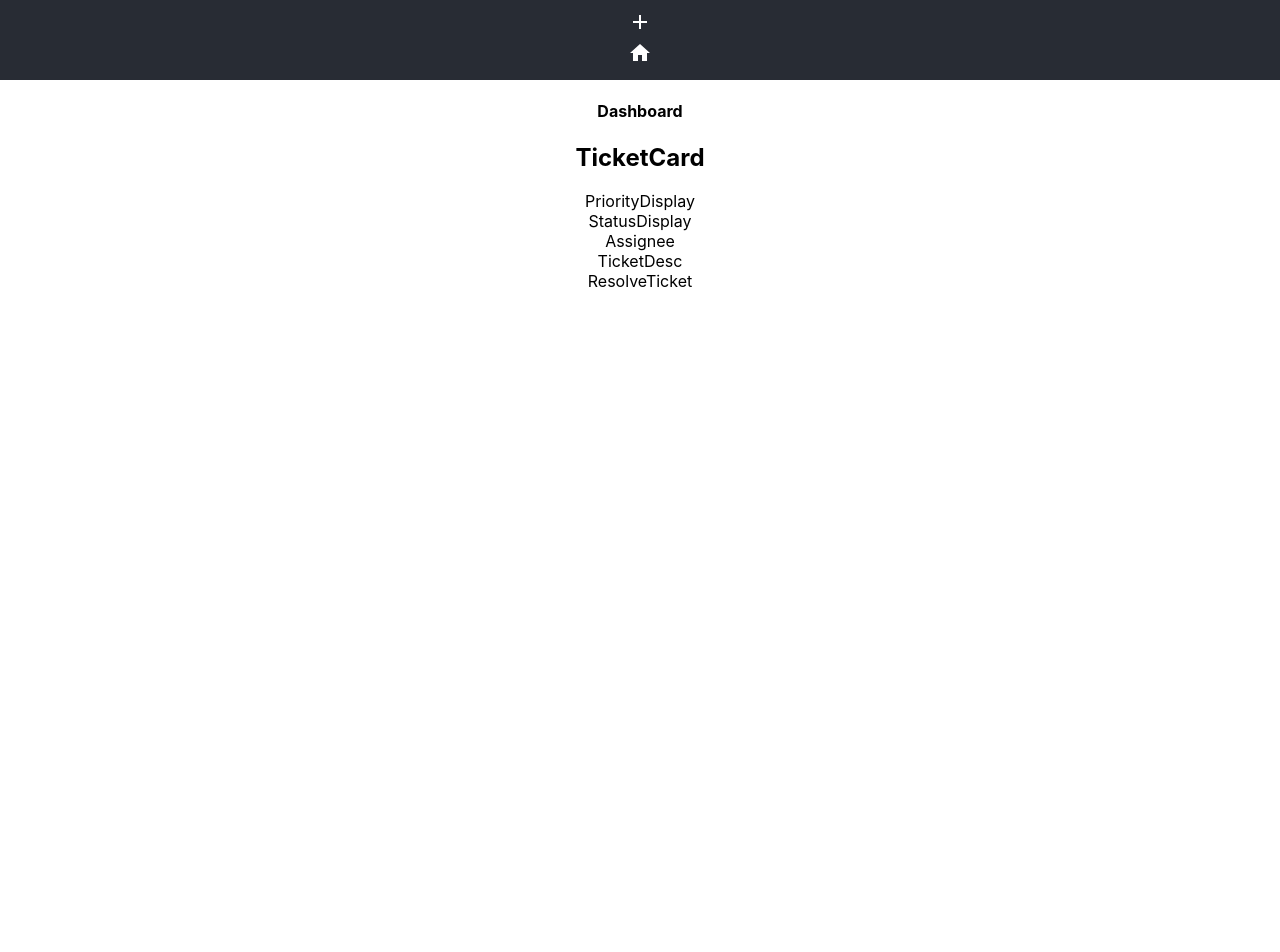
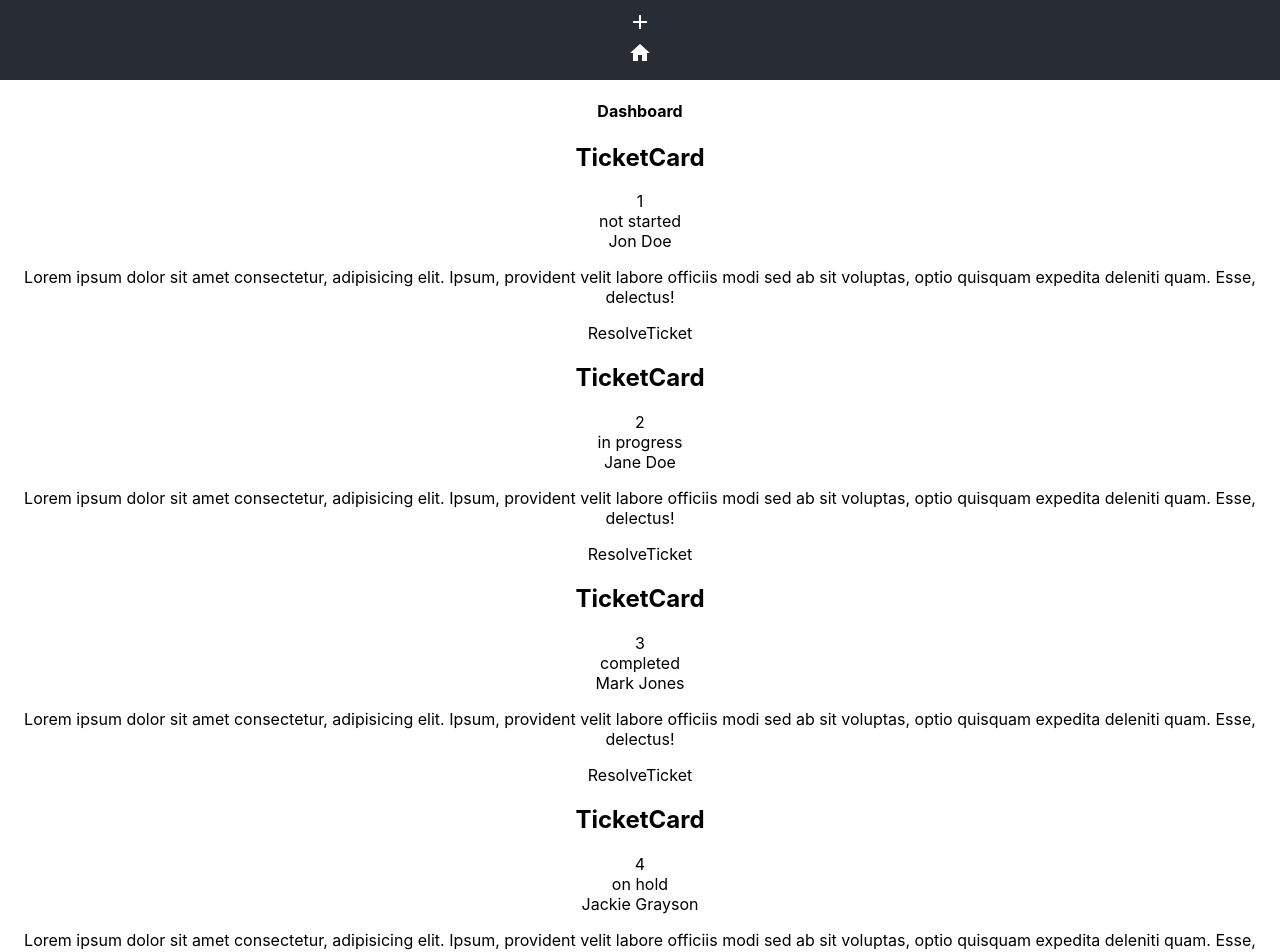
Before and after one commit to jamesfulreader/ticket-app, a React (Create React App) app: page / in a window 1280 px wide. Shown: the top 952 px of the page. Before the commit the page ends 800 px from the top, so only its background shows below. Built offline with nearby package versions, Linux system fonts and the light colour scheme.

Commit message:
add temp data to ticketcard

```diff
--- a/src/components/Assignee.js
+++ b/src/components/Assignee.js
@@ -1,7 +1,7 @@
 import React from 'react'
 
-function Assignee() {
-	return <div>Assignee</div>
+function Assignee({ assignee }) {
+	return <div>{assignee}</div>
 }
 
 export default Assignee
--- a/src/components/PriorityDisplay.js
+++ b/src/components/PriorityDisplay.js
@@ -1,7 +1,7 @@
 import React from 'react'
 
-function PriorityDisplay() {
-	return <div>PriorityDisplay</div>
+function PriorityDisplay({ priority }) {
+	return <div>{priority}</div>
 }
 
 export default PriorityDisplay
--- a/src/components/StatusDisplay.js
+++ b/src/components/StatusDisplay.js
@@ -1,7 +1,7 @@
 import React from 'react'
 
-function StatusDisplay() {
-	return <div>StatusDisplay</div>
+function StatusDisplay({ status }) {
+	return <div>{status}</div>
 }
 
 export default StatusDisplay
--- a/src/components/TicketCard.js
+++ b/src/components/TicketCard.js
@@ -5,14 +5,14 @@ import ResolveTicket from './ResolveTicket'
 import StatusDisplay from './StatusDisplay'
 import TicketDesc from './TicketDesc'
 
-function TicketCard() {
+function TicketCard({ ticket }) {
 	return (
 		<div>
 			<h2>TicketCard</h2>
-			<PriorityDisplay />
-			<StatusDisplay />
-			<Assignee />
-			<TicketDesc />
+			<PriorityDisplay priority={ticket.priority} />
+			<StatusDisplay status={ticket.status} />
+			<Assignee assignee={ticket.assignee} />
+			<TicketDesc description={ticket.description} />
 			<ResolveTicket />
 		</div>
 	)
--- a/src/components/TicketDesc.js
+++ b/src/components/TicketDesc.js
@@ -1,7 +1,11 @@
 import React from 'react'
 
-function TicketDesc() {
-	return <div>TicketDesc</div>
+function TicketDesc({ description }) {
+	return (
+		<div>
+			<p>{description}</p>
+		</div>
+	)
 }
 
 export default TicketDesc
--- a/src/pages/Dashboard.js
+++ b/src/pages/Dashboard.js
@@ -1,10 +1,66 @@
 import TicketCard from '../components/TicketCard'
 
 function Dashboard() {
+	const data = [
+		{
+			assignee: 'Jon Doe',
+			priority: 1,
+			status: 'not started',
+			description:
+				'Lorem ipsum dolor sit amet consectetur, adipisicing elit. Ipsum, provident velit labore officiis modi sed ab sit voluptas, optio quisquam expedita deleniti quam. Esse, delectus!',
+		},
+		{
+			assignee: 'Jane Doe',
+			priority: 2,
+			status: 'in progress',
+			description:
+				'Lorem ipsum dolor sit amet consectetur, adipisicing elit. Ipsum, provident velit labore officiis modi sed ab sit voluptas, optio quisquam expedita deleniti quam. Esse, delectus!',
+		},
+		{
+			assignee: 'Mark Jones',
+			priority: 3,
+			status: 'completed',
+			description:
+				'Lorem ipsum dolor sit amet consectetur, adipisicing elit. Ipsum, provident velit labore officiis modi sed ab sit voluptas, optio quisquam expedita deleniti quam. Esse, delectus!',
+		},
+		{
+			assignee: 'Jackie Grayson',
+			priority: 4,
+			status: 'on hold',
+			description:
+				'Lorem ipsum dolor sit amet consectetur, adipisicing elit. Ipsum, provident velit labore officiis modi sed ab sit voluptas, optio quisquam expedita deleniti quam. Esse, delectus!',
+		},
+		{
+			assignee: 'Mary Mars',
+			priority: 5,
+			status: 'in progress',
+			description:
+				'Lorem ipsum dolor sit amet consectetur, adipisicing elit. Ipsum, provident velit labore officiis modi sed ab sit voluptas, optio quisquam expedita deleniti quam. Esse, delectus!',
+		},
+		{
+			assignee: 'George Gustov',
+			priority: 5,
+			status: 'in progress',
+			description:
+				'Lorem ipsum dolor sit amet consectetur, adipisicing elit. Ipsum, provident velit labore officiis modi sed ab sit voluptas, optio quisquam expedita deleniti quam. Esse, delectus!',
+		},
+		{
+			assignee: 'Victoria Martinez',
+			priority: 3,
+			status: 'in progress',
+			description:
+				'Lorem ipsum dolor sit amet consectetur, adipisicing elit. Ipsum, provident velit labore officiis modi sed ab sit voluptas, optio quisquam expedita deleniti quam. Esse, delectus!',
+		},
+	]
+
 	return (
 		<div>
 			<h4>Dashboard</h4>
-			<TicketCard />
+			{data ? (
+				data.map((item, _index) => <TicketCard key={_index} ticket={item} />)
+			) : (
+				<h4>No Items</h4>
+			)}
 		</div>
 	)
 }
```
Also changed, not shown: public/index.html (+0 -10 lines).
